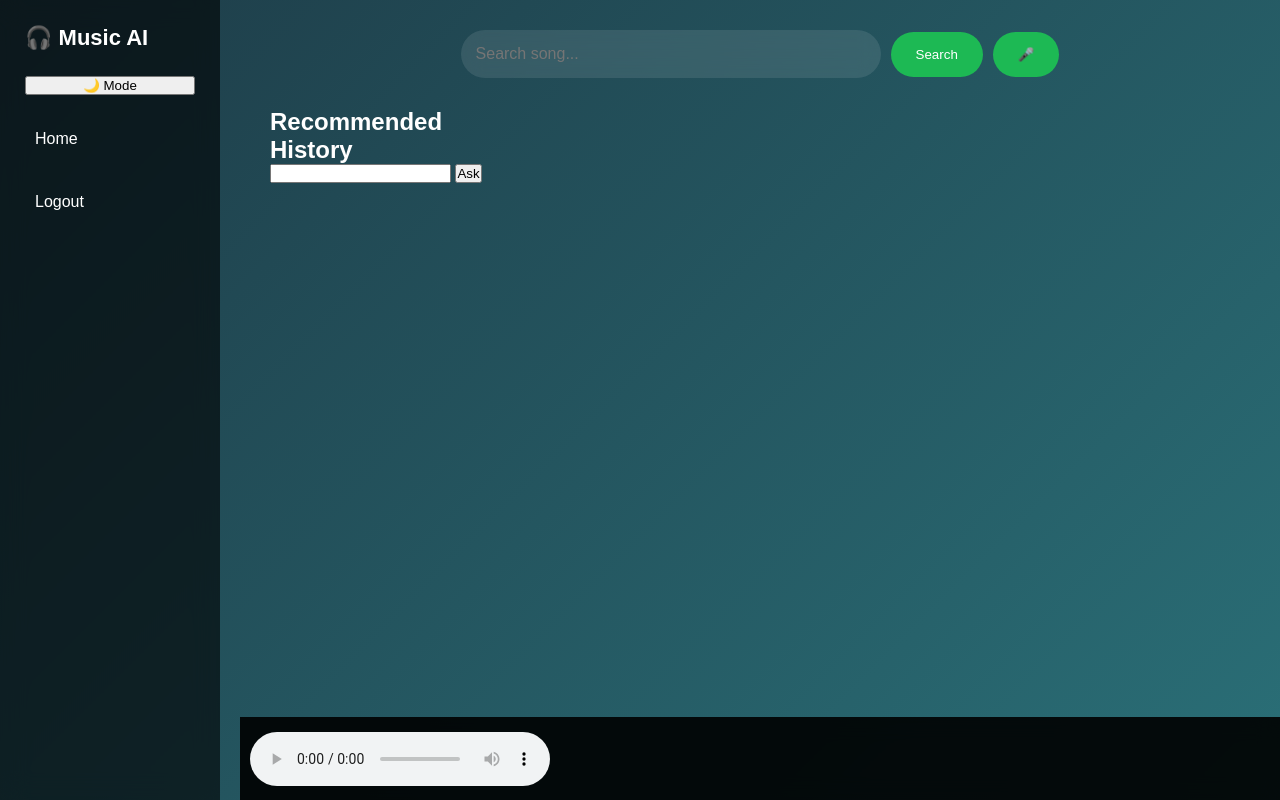
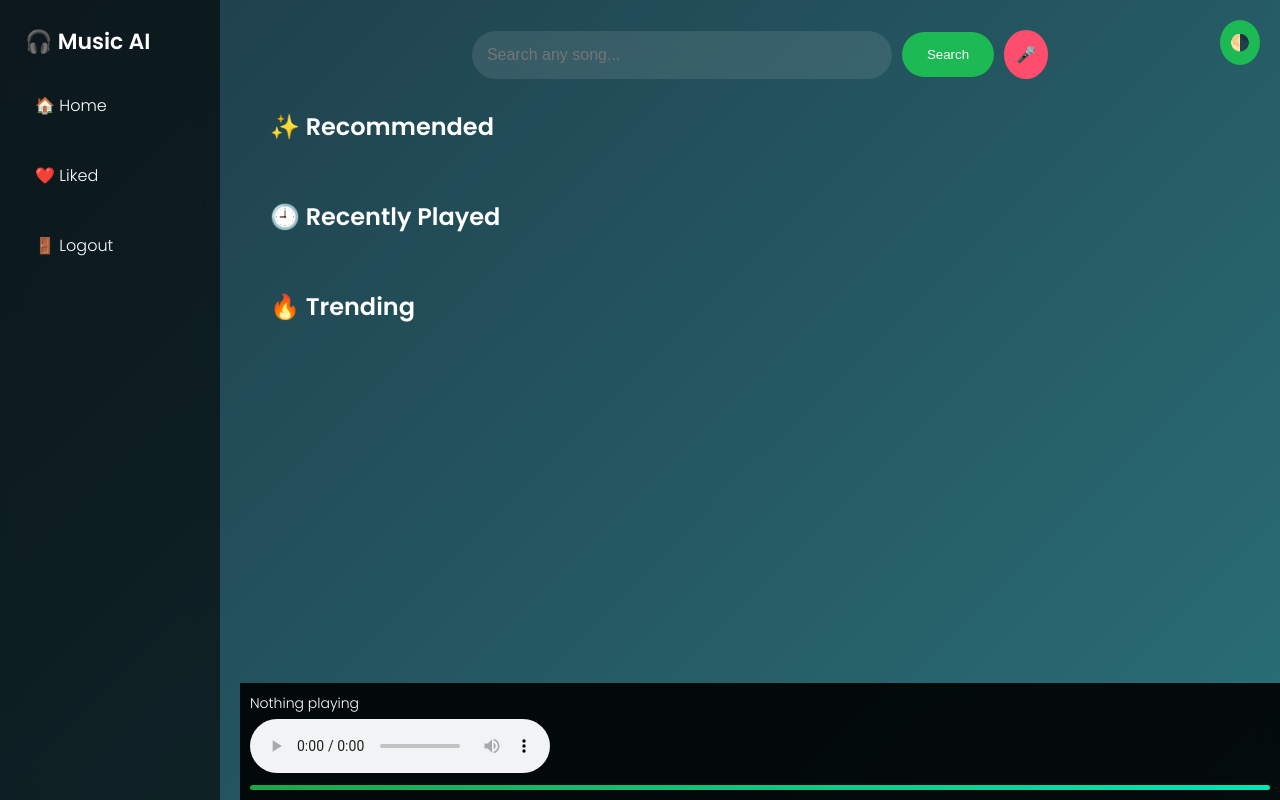
Before and after one commit to Swaliha-jamadar-070/Music-Recommender-System, a Flask app: page / in a window 1280 px wide. Run offline with Flask 3, Linux system fonts and the light colour scheme; the visitor is signed in with stand-in values (Sample User, id 1); data that the repository does not hold is empty; some libraries are stand-ins or nearby versions.

Commit message:
Update index.html

```diff
--- a/templates/index.html
+++ b/templates/index.html
@@ -1,65 +1,100 @@
 <!DOCTYPE html>
 <html>
 <head>
-<title>Music AI</title>
+    <title>Music AI 🎧</title>
+
     <link rel="stylesheet" href="/static/style.css">
+    <link href="https://fonts.googleapis.com/css2?family=Poppins:wght@300;600&display=swap" rel="stylesheet">
 </head>
 
 <body>
 
+<!-- 🌗 THEME TOGGLE -->
+<div class="toggle-btn" onclick="toggleTheme()">🌗</div>
+
+<!-- SIDEBAR -->
 <div class="sidebar">
     <h2>🎧 Music AI</h2>
-
-<button onclick="toggleMode()">🌙 Mode</button>
-
-<a href="/">Home</a>
-<a href="/logout">Logout</a>
+    <a href="/">🏠 Home</a>
+    <a href="/liked">❤️ Liked</a>
+    <a href="/logout">🚪 Logout</a>
 </div>
 
+<!-- MAIN -->
 <div class="main">
 
+    <!-- 🔍 SEARCH -->
     <form method="POST" class="search-bar">
-<input name="song" placeholder="Search song..." required>
-<button>Search</button>
-<button type="button" onclick="startVoice()">🎤</button>
+        <input id="searchInput" type="text" name="song" placeholder="Search any song..." required>
+        <button type="submit">Search</button>
+        <div class="mic-btn" onclick="startVoice()">🎤</div>
     </form>
 
-<h2>Recommended</h2>
-<div class="row">
-{% for s in recs %}
+    <!-- ✨ RECOMMENDED -->
+    <div class="section">
+        <h2>✨ Recommended</h2>
+
+        <div class="scroll-container">
+            {% for song in recs %}
             <div class="card">
-<img src="{{s.image}}">
-<h4>{{s.name}}</h4>
+                <img src="{{ song.image }}">
+                <h4>{{ song.name }}</h4>
+                <p>{{ song.artist }}</p>
 
-<button onclick="play('{{s.name}}','{{s.preview}}','{{s.artist}}')">▶</button>
-<button onclick="likeSong('{{s.name}}')">❤️</button>
-<button onclick="addToPlaylist('{{s.name}}','{{s.preview}}','{{s.artist}}')">➕</button>
+                <div class="actions">
+                    <button onclick="play('{{song.name}}','{{song.preview}}','{{song.artist}}')">▶</button>
+                    <button onclick="likeSong('{{song.name}}')">❤️</button>
+                </div>
             </div>
             {% endfor %}
         </div>
+    </div>
 
-<h2>History</h2>
-<div class="row">
-{% for s in history %}
-<div class="card" onclick="play('{{s.name}}','{{s.preview}}','{{s.artist}}')">
-<img src="{{s.image}}">
-<h4>{{s.name}}</h4>
+    <!-- 🕘 HISTORY -->
+    <div class="section">
+        <h2>🕘 Recently Played</h2>
+
+        <div class="scroll-container">
+            {% for song in history %}
+            <div class="card">
+                <img src="{{ song.image }}">
+                <h4>{{ song.name }}</h4>
+                <p>{{ song.artist }}</p>
+
+                <div class="actions">
+                    <button onclick="play('{{song.name}}','{{song.preview}}','{{song.artist}}')">▶</button>
+                </div>
             </div>
             {% endfor %}
         </div>
+    </div>
 
-<!-- CHATBOT -->
-<div class="chat">
-<input id="chatInput">
-<button onclick="sendMessage()">Ask</button>
-<div id="chatBox"></div>
+    <!-- 🔥 TRENDING -->
+    <div class="section">
+        <h2>🔥 Trending</h2>
+
+        <div class="scroll-container">
+            {% for song in trending %}
+            <div class="card">
+                <img src="{{ song.image }}">
+                <h4>{{ song.name }}</h4>
+                <p>{{ song.artist }}</p>
+
+                <div class="actions">
+                    <button onclick="play('{{song.name}}','{{song.preview}}','{{song.artist}}')">▶</button>
+                </div>
+            </div>
+            {% endfor %}
+        </div>
     </div>
 
 </div>
 
+<!-- 🎧 PLAYER -->
 <div class="player">
-<p id="now"></p>
+    <p id="now">Nothing playing</p>
     <audio id="audio" controls></audio>
+    <div class="waveform"></div>
 </div>
 
 <script src="/static/script.js"></script>
```
Lines whose indentation alone changed are shown as unchanged.
